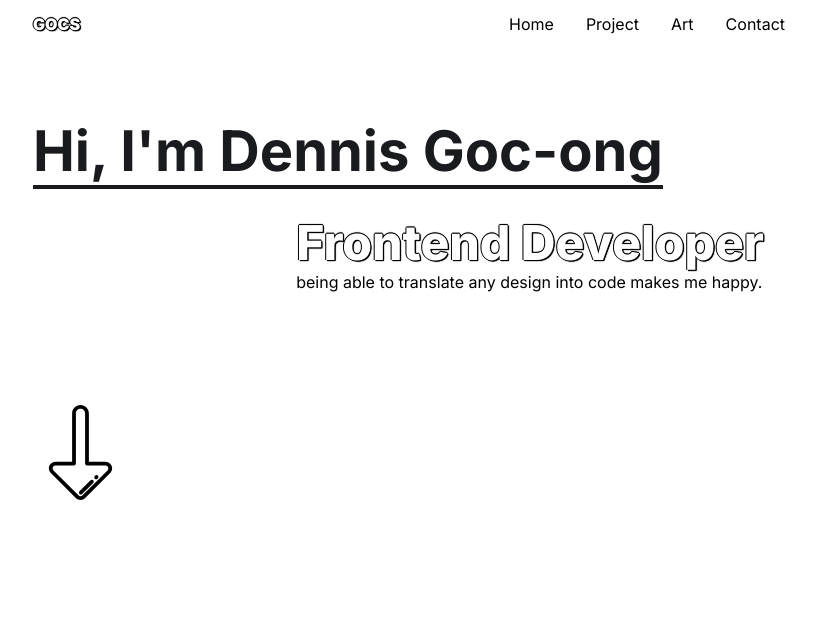
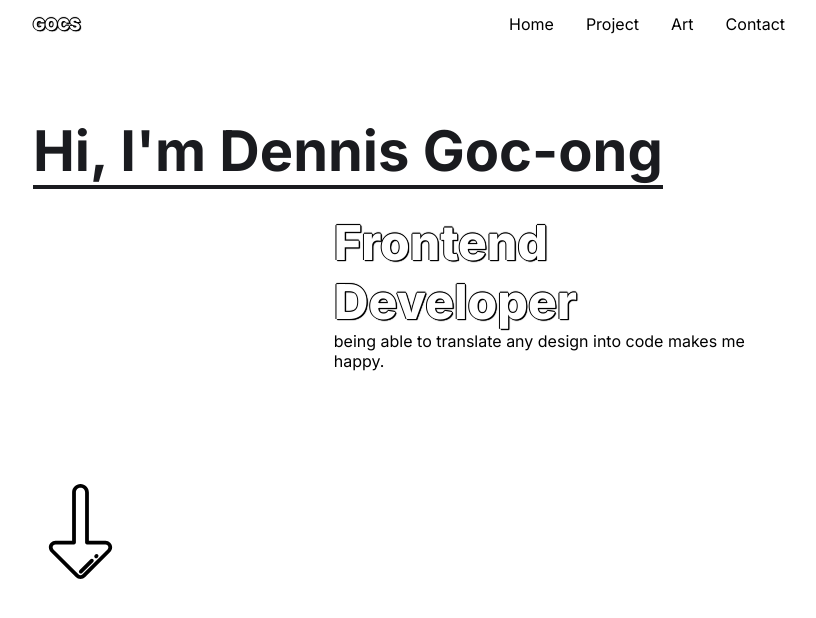
Before and after one commit to m-dennisgocong/gocs, a React (Vite) app: page / in a window 1280 px wide. Shown: the top 618 px of the page, without its empty margins (231-1047 px from the left). Built offline with nearby package versions, Linux system fonts and the light colour scheme.

Commit message:
add breakpoint for larger screen size

```diff
--- a/src/styles/Hero.scss
+++ b/src/styles/Hero.scss
@@ -1,8 +1,8 @@
 #Hero{
-    height: 100%;
+    height: 100vh;
     width: 100%;
     h1{
-        padding-top: 2.7em;
+        padding-top: 4em;
         font-size: 1.9rem;
         margin-bottom: 1em;
         color: #1a1b1f;
@@ -31,7 +31,7 @@
 @media (min-width: 500px){
     #Hero{
         h1{
-            padding-top: 1.5em;
+            padding-top: 3em;
             font-size: 2.4rem;
             margin-bottom: .5em;
         }
@@ -73,7 +73,22 @@
             span#rule{
                 font-size: 3rem;
             }
+
+            margin-left: 30%;
             margin-bottom: 10%;
+        }
+    }
+
+}
+
+@media (min-width: 1119px) {
+    #Hero{
+        p{
+            span#rule{
+                font-size: 3rem;
+            }
+
+            margin-left: 40%;
         }
     }
 
@@ -85,7 +100,7 @@
             span#rule{
                 font-size: 3rem;
             }
-
+            margin-left: 40%;
             margin-bottom: 15%;
         }
     }
```
